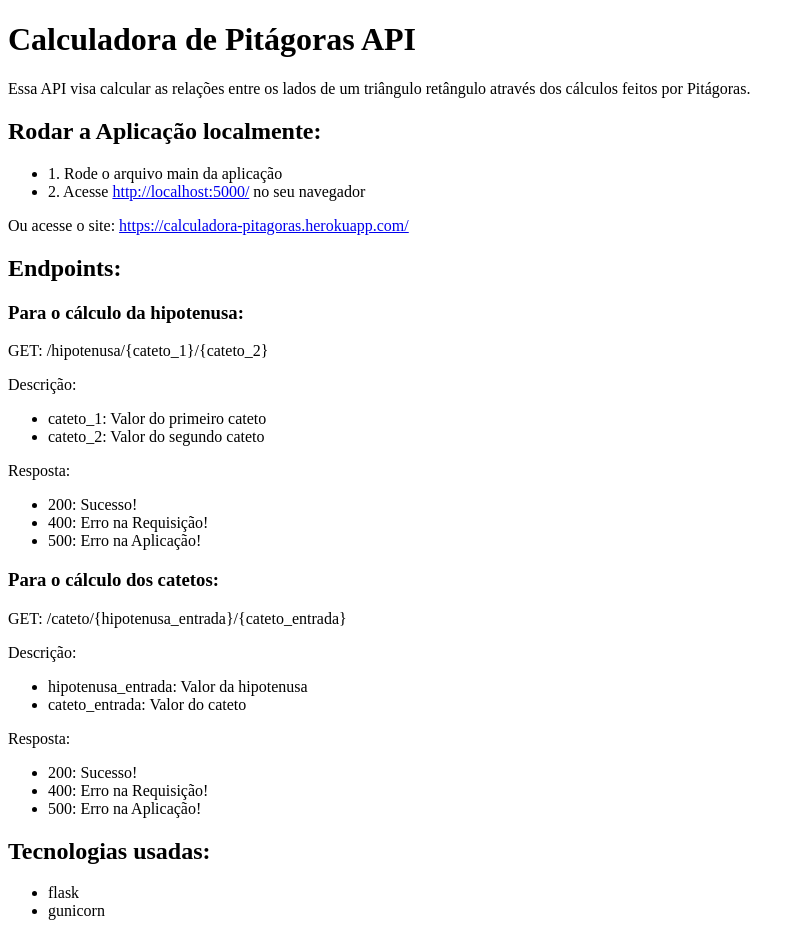
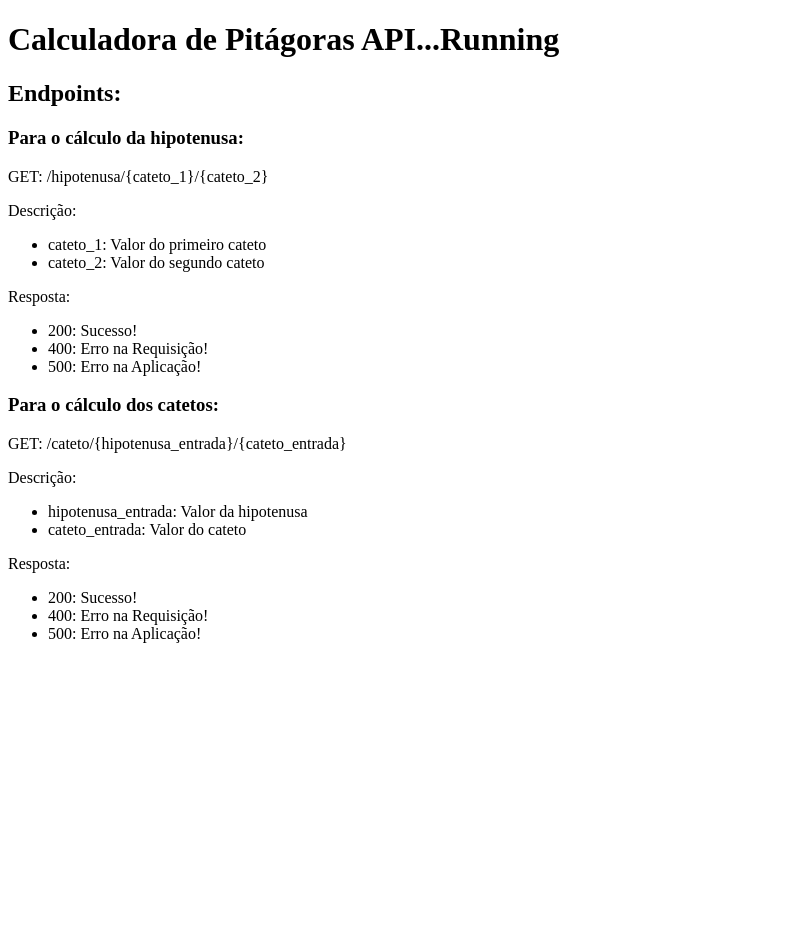
Before and after one commit to lnbentes/CalculadoraDePitagorasAPI, a Flask app: page / in a window 1280 px wide. Shown: the whole page, without its empty margins (0-805 px from the left). After the commit the page ends 643 px from the top, so only its background shows below. Run offline with Flask 2, Linux system fonts and the light colour scheme.

Commit message:
Ajustando Readme e home page

```diff
--- a/templates/Home_page.html
+++ b/templates/Home_page.html
@@ -5,17 +5,7 @@
     <title>Calculadora de Pitágoras</title>
 </head>
 <body>
-    <h1>Calculadora de Pitágoras API</h1>
-
-    <p>Essa API visa calcular as relações entre os lados de um triângulo retângulo
-    através dos cálculos feitos por Pitágoras.</p>
-
-    <h2>Rodar a Aplicação localmente:</h2>
-    <ul>
-      <li>1. Rode o arquivo main da aplicação</li>
-      <li>2. Acesse <a href="http://localhost:5000/">http://localhost:5000/</a> no seu navegador</li>
-    </ul>
-    <p>Ou acesse o site: <a href="https://calculadora-pitagoras.herokuapp.com/">https://calculadora-pitagoras.herokuapp.com/</a></p>
+    <h1>Calculadora de Pitágoras API...Running</h1>
 
     <h2> Endpoints:</h2>
     <h3> Para o cálculo da hipotenusa:</h3>
@@ -48,10 +38,5 @@
       <li>500: Erro na Aplicação!</li>
     </ul>
 
-    <h2>Tecnologias usadas:</h2>
-    <ul>
-      <li>flask</li>
-      <li>gunicorn</li>
-    </ul>
 </body>
 </html>
```
Also changed, not shown: README.md.
